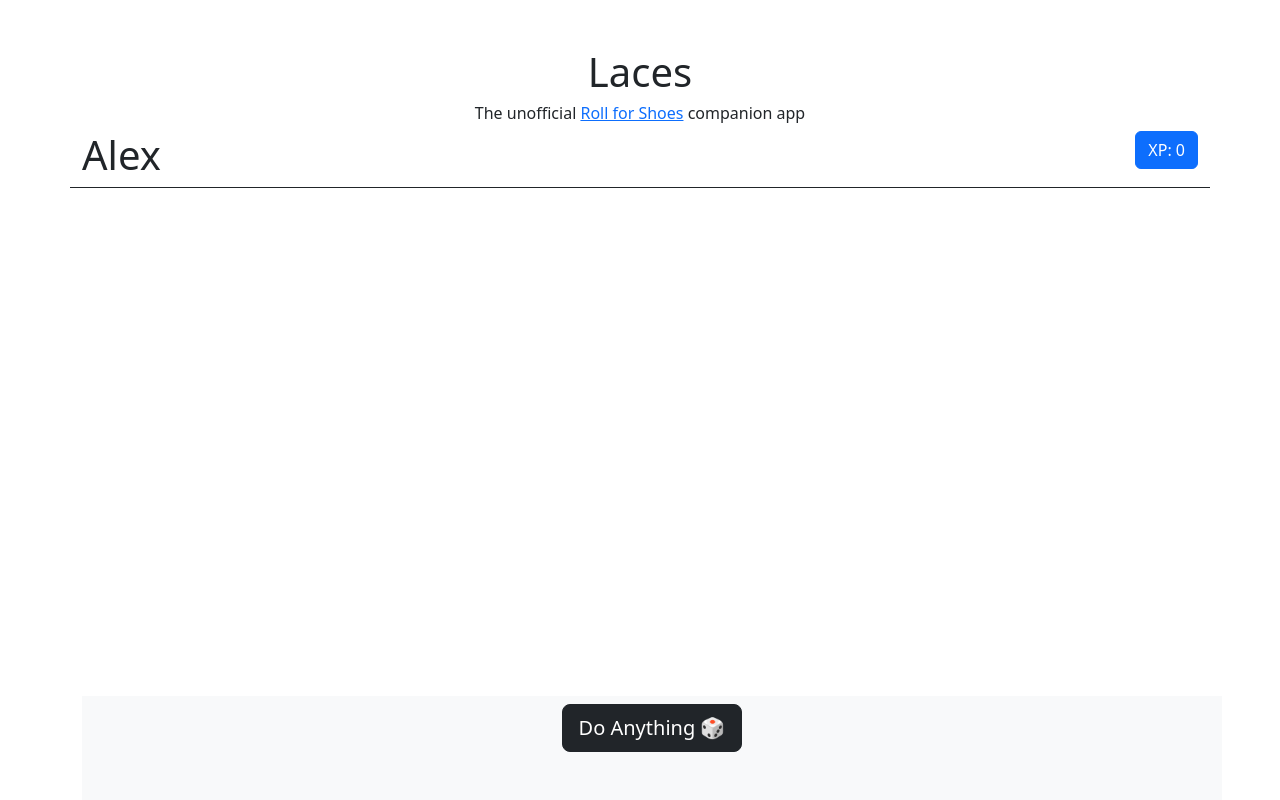
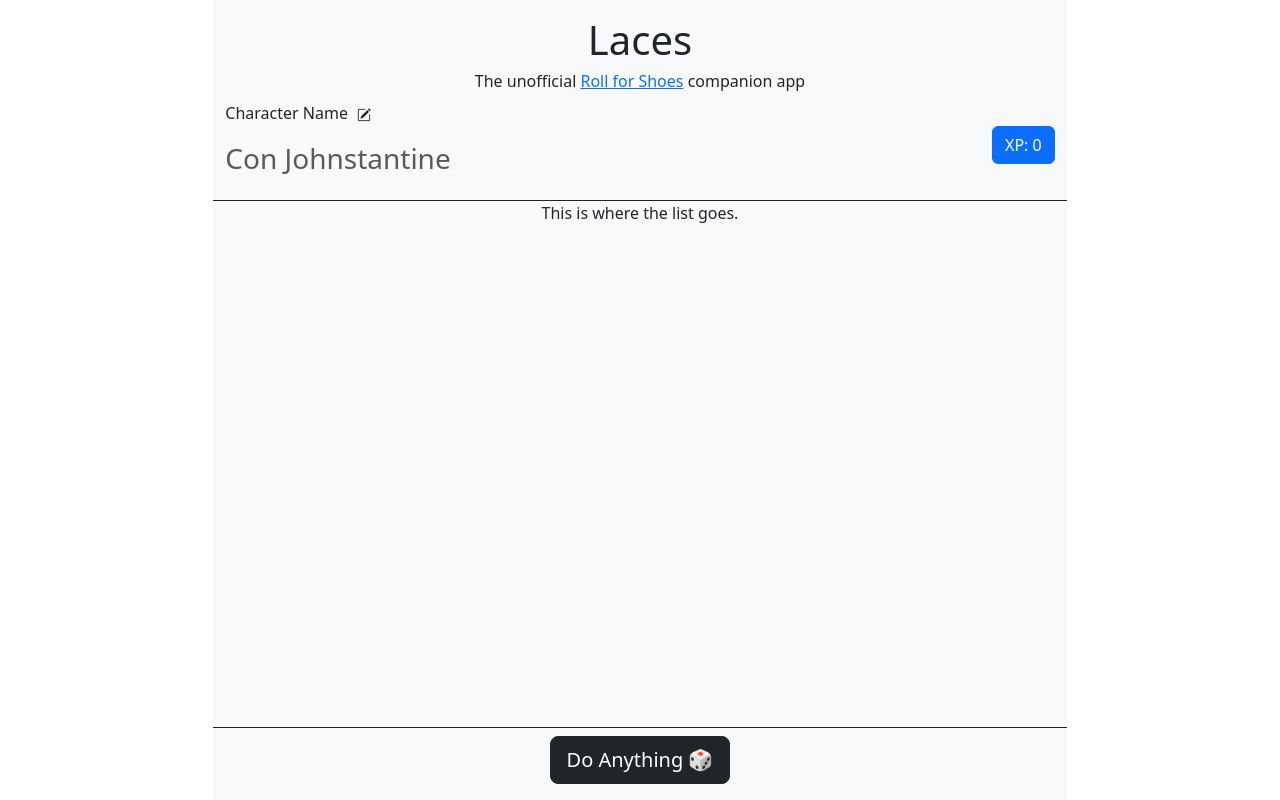
Before and after one commit to lexbonder/laces, a React (Vite) app: page / in a window 1280 px wide. Built offline with nearby package versions, Linux system fonts and the light colour scheme.

Commit message:
Add name update feature, fix layout, add icons

```diff
--- a/index.html
+++ b/index.html
@@ -3,6 +3,7 @@
   <head>
     <meta charset="UTF-8" />
     <link rel="icon" type="image/svg+xml" href="/vite.svg" />
+    <link rel="stylesheet" href="https://cdn.jsdelivr.net/npm/bootstrap-icons@1.11.1/font/bootstrap-icons.css">
     <meta name="viewport" content="width=device-width, initial-scale=1.0" />
     <title>Laces - Unofficial Roll for Shoes player tool</title>
   </head>
--- a/package.json
+++ b/package.json
@@ -11,6 +11,7 @@
   },
   "dependencies": {
     "bootstrap": "^5.3.2",
+    "bootstrap-icons": "^1.11.1",
     "react": "^18.2.0",
     "react-bootstrap": "^2.8.0",
     "react-dom": "^18.2.0"
--- a/src/components/App.tsx
+++ b/src/components/App.tsx
@@ -1,13 +1,18 @@
 import Container from "react-bootstrap/Container";
+import Row from "react-bootstrap/Row"
+
+import DoAnything from "./DoAnything";
 import Player from "./Player"
-import DoAnything from "./DoAnything";
 
 function App() {
   return (
-    <Container fluid={'sm'} className='pt-5'>
-      <h1 className="text-center">Laces</h1>
-      <h6 className="text-center">The unofficial <a href="https://rollforshoes.com" title="Roll for Shoes official site">Roll for Shoes</a> companion app</h6>
-      <Player name="Alex" />
+    <Container className='py-3 col-8 vh-100 d-flex flex-column bg-light'>
+      <Row>
+        <h1 className="text-center">Laces</h1>
+        <h6 className="text-center">The unofficial <a href="https://rollforshoes.com" title="Roll for Shoes official site">Roll for Shoes</a> companion app</h6>
+      </Row>
+      <Player />
+      <main className="flex-fill text-center">This is where the list goes.</main>
       <DoAnything />
     </Container>
   )
--- a/src/components/DoAnything.tsx
+++ b/src/components/DoAnything.tsx
@@ -1,17 +1,14 @@
 import Button from "react-bootstrap/Button";
 import Col from "react-bootstrap/Col";
-import Container from "react-bootstrap/Container";
 import Row from "react-bootstrap/Row";
 
 function DoAnything() {
   return (
-    <Container className="position-absolute bottom-0 px-5 pt-2 pb-5 w-100 bg-light">
-      <Row>
-        <Col className="text-center">
-          <Button variant="dark" size="lg">Do Anything 🎲</Button>
-        </Col>
-      </Row>
-    </Container>
+    <Row className="border-top border-dark pt-2">
+      <Col className="text-center">
+        <Button variant="dark" size="lg">Do Anything 🎲</Button>
+      </Col>
+    </Row>
   );
 }
 
--- /dev/null
+++ b/src/components/Modals/XPModal.tsx
@@ -0,0 +1,31 @@
+import Button from 'react-bootstrap/Button';
+import Modal from 'react-bootstrap/Modal'
+
+interface XPModalProps {
+  xp: number;
+  show: boolean;
+  hide: () => void;
+  add: () => void;
+  reduce: () => void;
+}
+
+function XPModal({ xp, show, hide, add, reduce }: XPModalProps) {
+  return (
+    <Modal show={show} onHide={hide}>
+      <Modal.Header>
+        <Modal.Title>Manage XP</Modal.Title>
+      </Modal.Header>
+      <Modal.Body>
+        <p>Add or remove XP here</p>
+        <strong>{xp}</strong>
+      </Modal.Body>
+      <Modal.Footer>
+        <Button onClick={reduce} variant='outline-warning'>-</Button>
+        <Button onClick={add} variant='outline-success'>+</Button>
+        <Button onClick={hide}>Done</Button>
+      </Modal.Footer>
+    </Modal>
+  )
+}
+
+export default XPModal;
--- a/src/components/Player.tsx
+++ b/src/components/Player.tsx
@@ -1,16 +1,16 @@
-import { useState } from 'react';
+import { ChangeEvent, useState, KeyboardEvent } from 'react';
 import Col from 'react-bootstrap/Col';
 import Button from 'react-bootstrap/Button';
+import Form from 'react-bootstrap/Form';
 import Row from 'react-bootstrap/Row'
-import XPModal from './XPModal';
+import XPModal from './Modals/XPModal';
+import NameChangeModal from './Modals/NameChangeModal';
 
-interface IPlayer {
-  name: string;
-}
-
-function Player({ name }: IPlayer) {
+function Player() {
+  const [characterName, setCharacterName] = useState("Con Johnstantine")
   const [xp, setXP] = useState(0);
   const [showingXPModal, setShowingXPModal] = useState(false);
+  const [editingName, setEditingName] = useState(false);
 
   const addXP = () => {
     setXP(xp + 1);
@@ -22,22 +22,70 @@ function Player({ name }: IPlayer) {
     }
   }
 
+  const toggleEditingName = () => {
+    setEditingName(!editingName);
+  }
+
   const toggleXPModal = () => {
     setShowingXPModal(!showingXPModal);
   }
 
+  const handleNameChange = (e: ChangeEvent<HTMLInputElement>) => {
+    setCharacterName(e.target.value);
+  }
+
+  const preventReload = (e: KeyboardEvent) => {
+    if (e.key === "Enter") {
+      e.preventDefault();
+      toggleEditingName();
+    }
+  }
+
   return (
-    <Row className='border-bottom border-dark'>
-      <Col>
-        <h1>{name}</h1>
+    <Row className='border-bottom border-dark pb-2'>
+      <Col className='d-flex flex-column'>
+        <Form>
+          <Form.Group className="mb-3" controlId="playerName">
+            <Form.Label>
+              Character Name
+              <Button
+                variant='none btn-sm'
+                aria-label='Edit character name'
+                onClick={toggleEditingName}
+              >
+                <i className={editingName ? "bi bi-check-square" : "bi bi-pencil-square"}></i>
+              </Button>
+            </Form.Label>
+            {editingName ?
+              <Form.Control
+                type="text"
+                placeholder="Tom Bombadil"
+                value={characterName}
+                onChange={handleNameChange}
+                onBlur={toggleEditingName}
+                onKeyDown={preventReload}
+              />
+              :
+              <Form.Text as="div">
+                <h3>{characterName}</h3>
+              </Form.Text>
+            }
+          </Form.Group>
+        </Form>
       </Col>
-      <Col>
-        <Button className='float-end' onClick={toggleXPModal}>
+      <Col className='d-flex justify-content-end'>
+        <Button className='align-self-center' onClick={toggleXPModal}>
           XP: {xp}
         </Button>
       </Col>
-      <XPModal xp={xp} show={showingXPModal} hide={toggleXPModal} />
-    </Row>
+      <XPModal
+        xp={xp}
+        show={showingXPModal}
+        hide={toggleXPModal}
+        add={addXP}
+        reduce={reduceXP}
+      />
+    </Row >
   )
 }
 
--- a/src/components/XPModal.tsx
+++ /dev/null
@@ -1,22 +0,0 @@
-import Modal from 'react-bootstrap/Modal'
-
-interface XPModalProps {
-  xp: number;
-  show: boolean;
-  hide: () => void;
-}
-
-function XPModal({ xp, show, hide }: XPModalProps) {
-  return (
-    <Modal show={show} onHide={hide}>
-      <Modal.Header>
-        <Modal.Title>Manage XP</Modal.Title>
-      </Modal.Header>
-      <Modal.Body>
-        Add or remove XP here
-      </Modal.Body>
-    </Modal>
-  )
-}
-
-export default XPModal;
```
Also changed, not shown: 1 other file (tests, documents, lock files or other folders).
